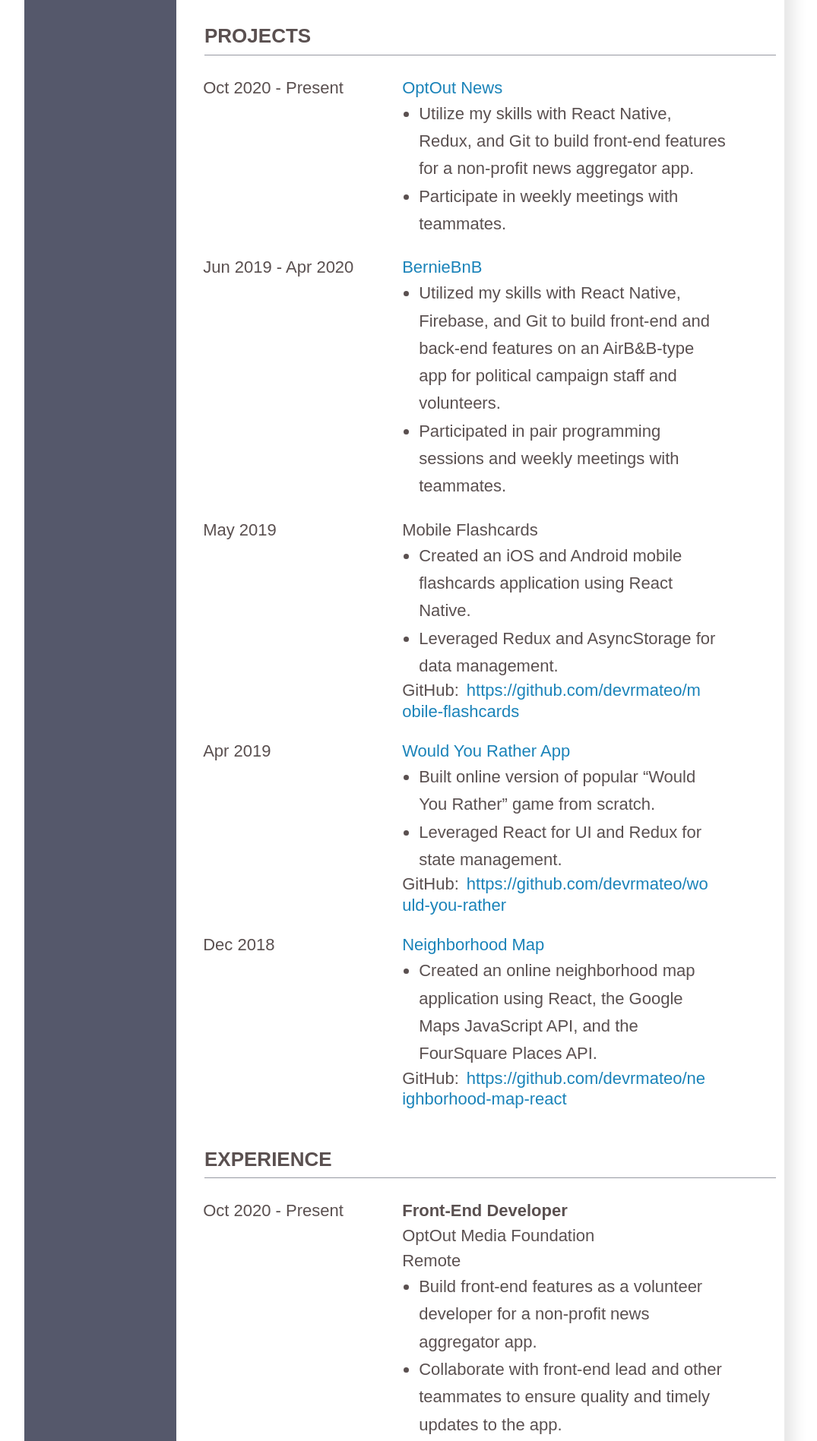
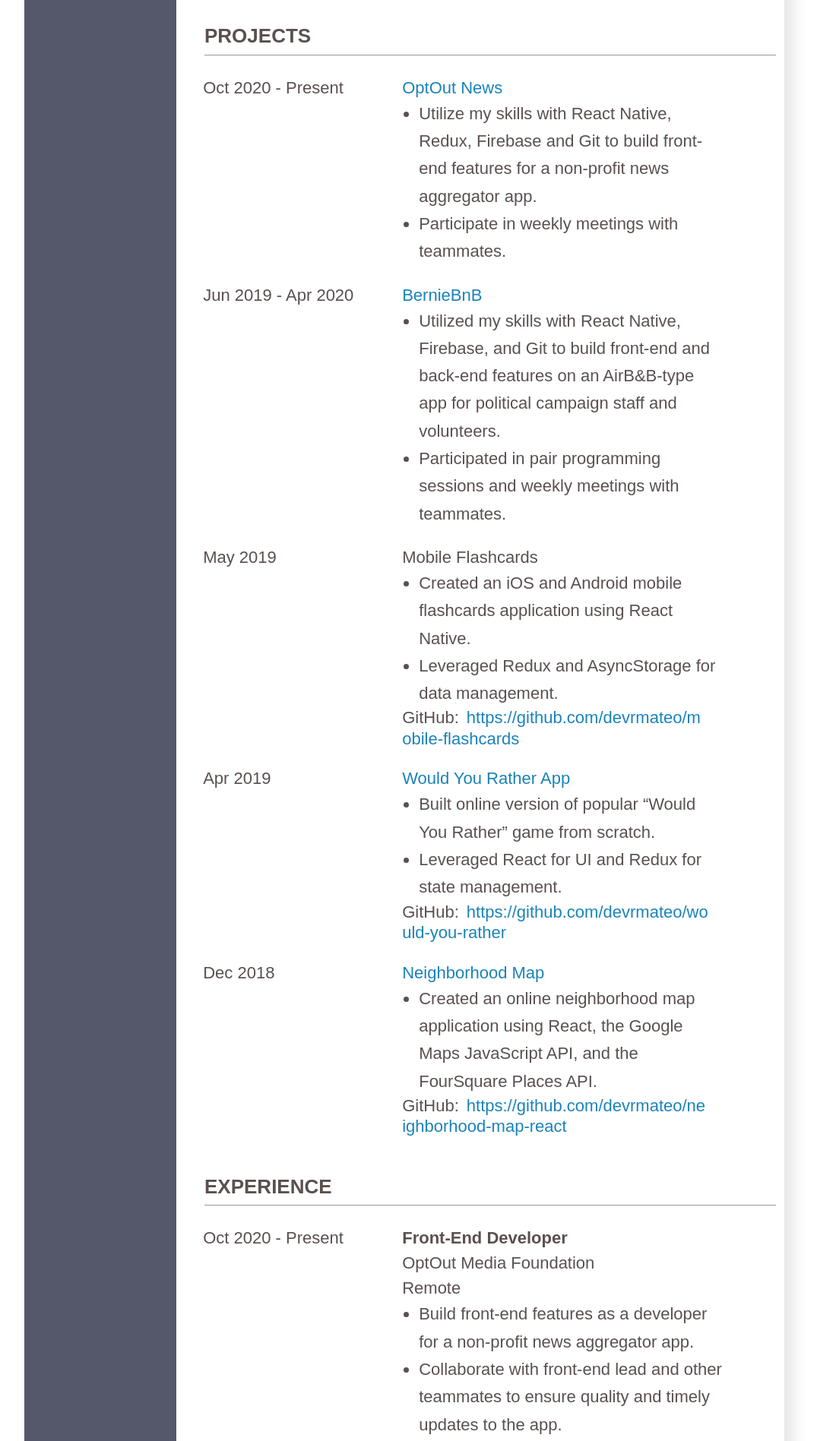
Before and after one commit to devrmateo/personal-website-react, a React (Create React App) app: page /resume in a window 1280 px wide. Shown: the part 340-2237 px from the top of the page at 76% size, without its empty margins (108-1183 px from the left). Built offline with nearby package versions, Linux system fonts and the light colour scheme.

Commit message:
Update work status from volunteer to non

```diff
--- a/src/elements/SubNav.js
+++ b/src/elements/SubNav.js
@@ -6,7 +6,7 @@
         <li className="relatedLi">
           <a
             className="subNavLink"
-            href="https://originals.optout.news/"
+            href="https://optout.news/"
             target="_blank"
             rel="noreferrer"
           >
--- a/src/screens/Home.js
+++ b/src/screens/Home.js
@@ -29,7 +29,7 @@
         Nanodegree.
       </p>
       <p>
-        As I was completing my career change, I was also becoming more engaged
+        As I was completing my career change, I was also becoming engaged
         politically. In 2016, I became a part of the movement that sprang up
         around the presidential candidacy of Senator Bernie Sanders,
         volunteering to make phone calls to voters and engaging with fellow
@@ -43,8 +43,7 @@
         Sanders 2020 campaign (see the link in the "Related" section). Moreover,
         as of October, 2020, I am a front-end developer at the OptOut Media
         Foundation, where I have been assisting in the development of OptOut
-        News, a non-profit independent news aggregator app scheduled for beta
-        release in the fall of 2021 (see link in the "Related" section for more
+        News, a non-profit independent news aggregator app (see link in the "Related" section for more
         info), as well as making enhancements to the organization's website.
       </p>
     </section>
--- a/src/screens/Resume.js
+++ b/src/screens/Resume.js
@@ -17,7 +17,7 @@
           <div className="projectTitle">
             <a
               className="projectLink"
-              href="https://originals.optout.news/"
+              href="https://optout.news/"
               target="_blank"
               rel="noreferrer"
             >
@@ -27,7 +27,7 @@
           <div className="projectDesc">
             <ul>
               <li className="description">
-                Utilize my skills with React Native, Redux, and Git to build
+                Utilize my skills with React Native, Redux, Firebase and Git to build
                 front-end features for a non-profit news aggregator app.
               </li>
               <li className="description">
@@ -170,7 +170,7 @@
           <span className="city">Remote</span>
           <ul className="duties">
             <li className="description">
-              Build front-end features as a volunteer developer for a non-profit
+              Build front-end features as a developer for a non-profit
               news aggregator app.
             </li>
             <li className="description">
```
